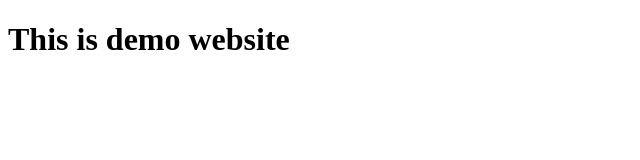
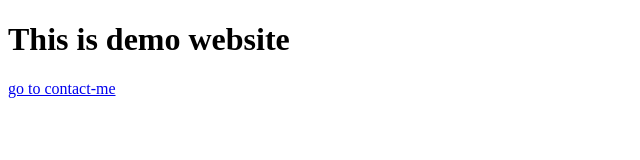
Before and after one commit to BT-Bhai/BT-Bhai.github.io, a plain HTML site: page index.html in a window 1280 px wide. Shown: the whole page, without its empty margins (0-640 px from the left). Drawn offline with Linux system fonts and the light colour scheme.

Commit message:
added name for anchor tag

```diff
--- a/index.html
+++ b/index.html
@@ -8,6 +8,6 @@
 </head>
 <body>
     <h1>This is demo website</h1>
-    <a href="https://bt-bhai.github.io/contact-me/"></a>
+    <a href="https://bt-bhai.github.io/contact-me/"> go to contact-me</a>
 </body>
 </html>
```
